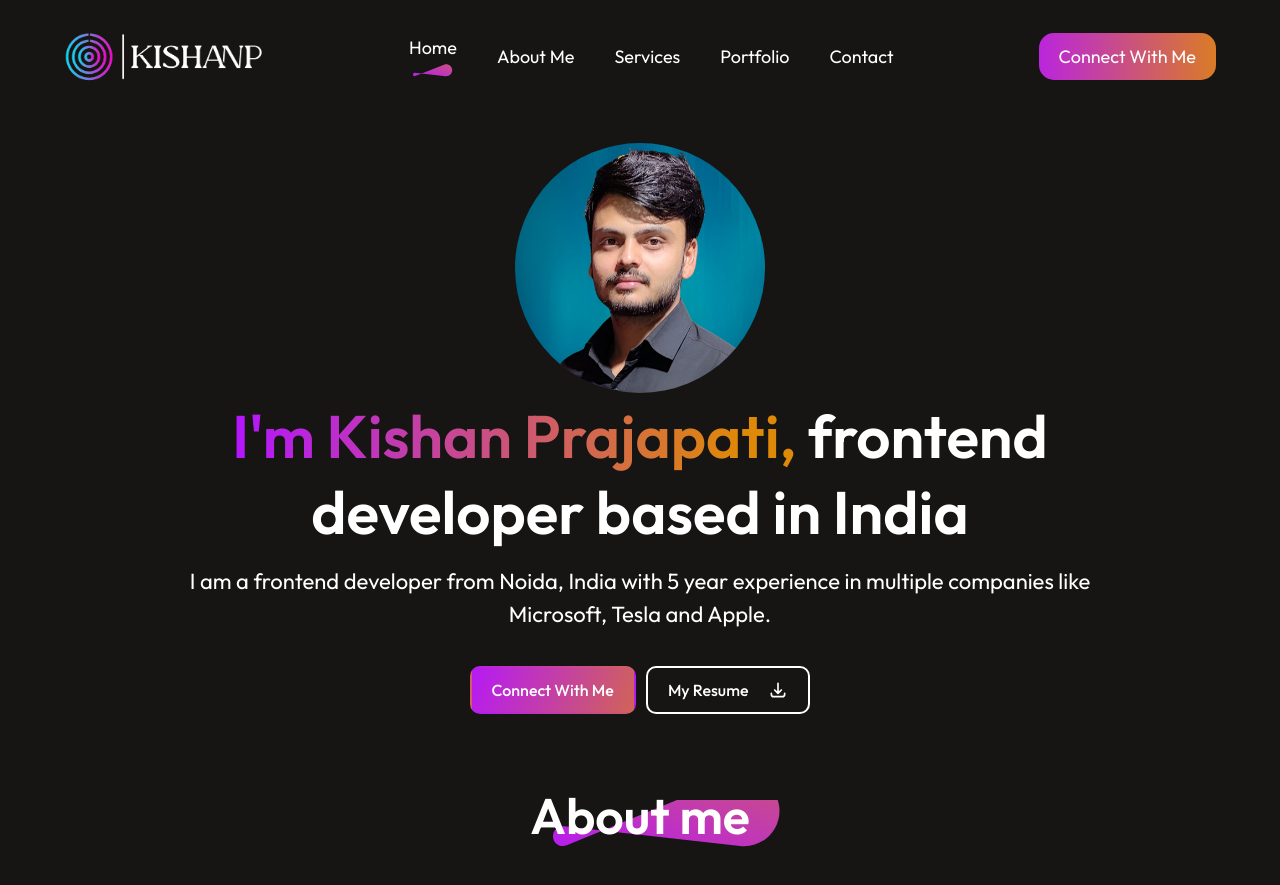
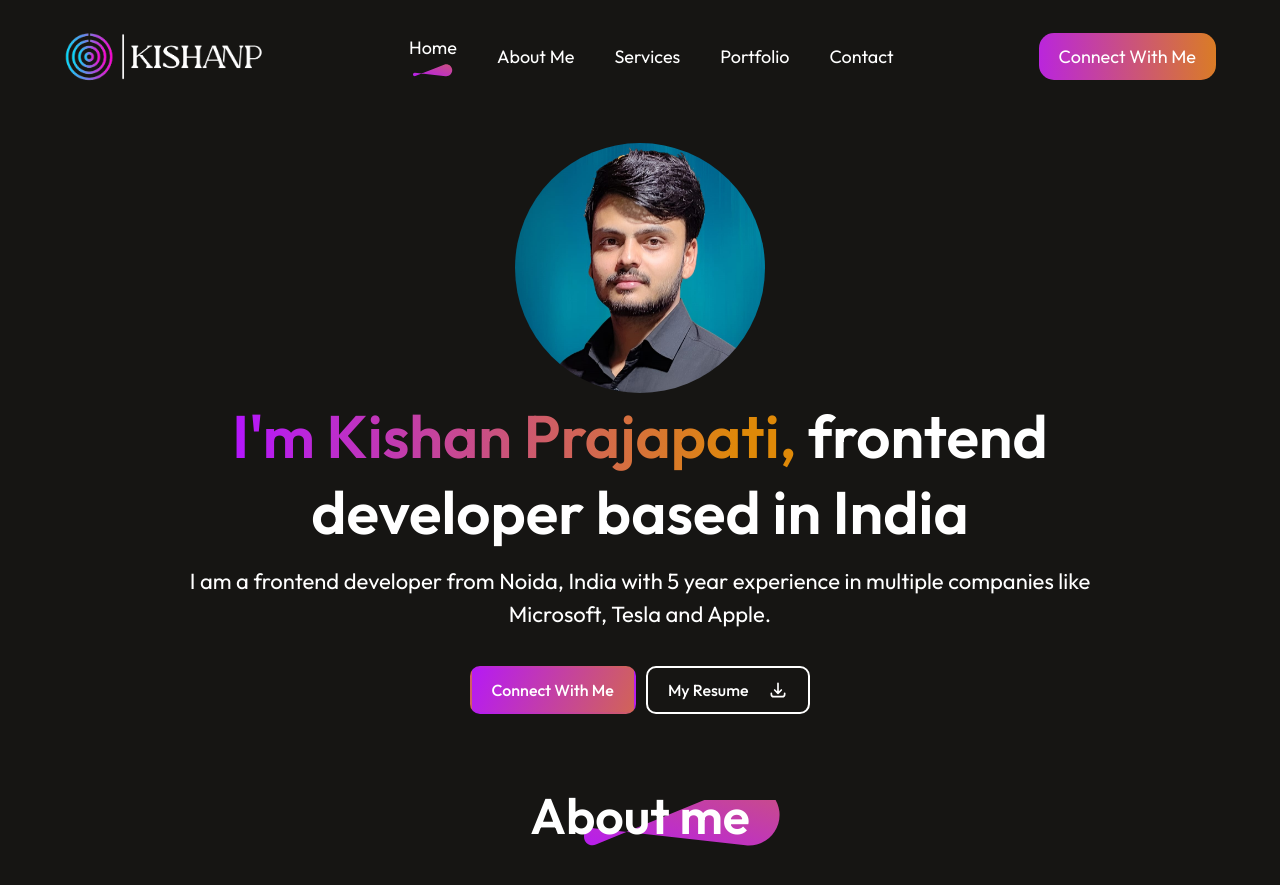
Before and after one commit to kishanp12395/portfolio, a React (Vite) app: page / in a window 1280 px wide. Shown: the top 885 px of the page. Built offline with nearby package versions, Linux system fonts and the light colour scheme; no server answers.

Commit message:
portfolio about update

```diff
--- a/src/Components/about/about.css
+++ b/src/Components/about/about.css
@@ -19,8 +19,9 @@
 }
 
 .about-title img {
+    width: 70%; /* Slightly reduced */
     position: absolute;
-    bottom: 0;
+    top: 0px; /* Reduced from 5px */
     right: 0;
     z-index: -1;
 }
@@ -181,8 +182,8 @@
     }
     .about-title img{
         width: 50%;
-        bottom: -1px;
-        right: 20px;
+        top: 7px;
+        right: 10px;
     }
 
     .about-sections {
@@ -248,7 +249,7 @@
     }
 }
 
-@media (max-width: 480px) {
+/* @media (max-width: 480px) {
     .about-title h1 {
         font-size: 35px;
     }
@@ -256,4 +257,4 @@
     .about-left h1 {
         font-size: 32px;
     }
-}
+} */
```
